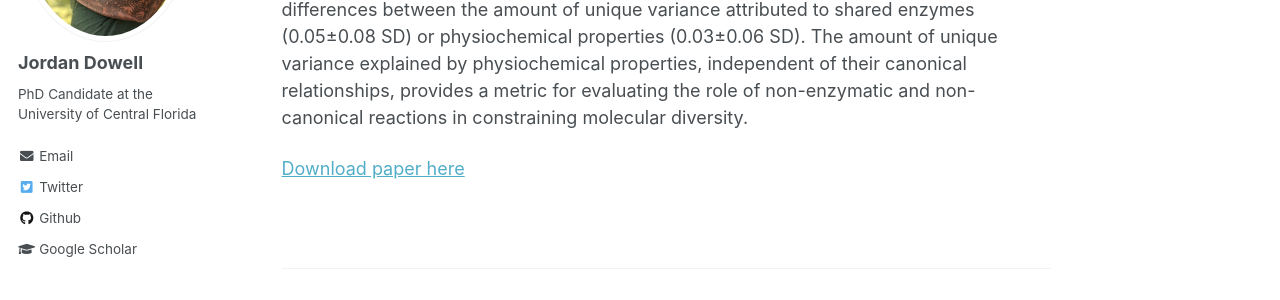
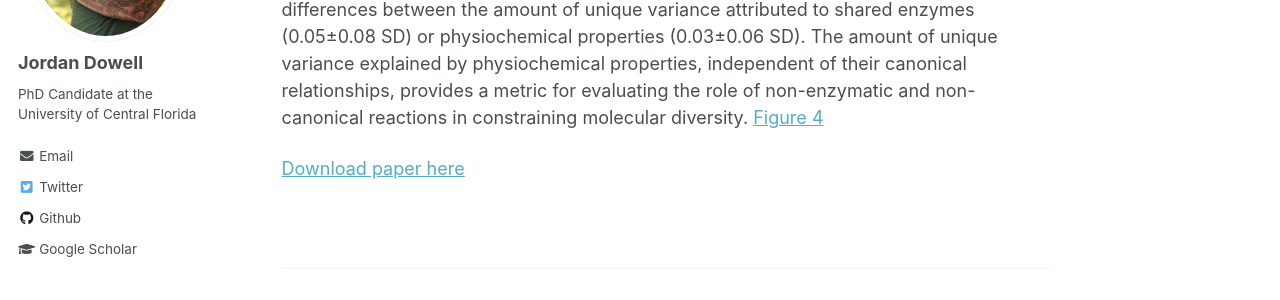
Before and after one commit to jordandowell/jordandowell.github.io, a Jekyll site: the page built from _publications/2020-08-14-paper-title-number-2.md, in a window 1280 px wide and 900 px high, scrolled down 562 px. Shown: the part 223-523 px from the top of the window. Built offline with Jekyll 4.4.1, drawn with Linux system fonts in a browser that asks for light colours.

Commit message:
added figure to publication

```diff
--- a/_publications/2020-08-14-paper-title-number-2.md
+++ b/_publications/2020-08-14-paper-title-number-2.md
@@ -9,5 +9,6 @@ paperurl: 'https://doi.org/10.1007/s00049-020-00322-4'
 citation: '<b>Dowell, J.A.</b>, Mason, C.M. Correlation in plant volatile metabolites: physiochemical properties as a proxy for enzymatic pathways and an alternative metric of biosynthetic constraint. <i>Chemoecology</i> (2020). https://doi.org/10.1007/s00049-020-00322-4'
 ---
 From intra-individual regulation of metabolism to entire ecosystem functioning, the thousands of biogenic compounds produced by organisms serve as a major component of ecological and evolutionary diversity mediating interactions across scales. Earlier work considers canonical reactions, defined as reactions specified along accepted (experimentally validated or theoretically postulated) biosynthetic pathways, as the primary form of constraint on chemical diversity. An emerging understanding of non-canonical reactions (reactions which occur independently of canonical reactions) suggests that the physical chemistry of compounds may play a larger role in constraining chemo-diversity than previously thought. We selected 24 studies of plant volatile profiles, satisfying a defined set of criteria, to assess the extent of correlation among profiles attributable to either shared biosynthetic enzymes or physiochemical properties. Across studies, regardless of treatment, 0.17 (±0.16 SD) adjusted R2 was attributed to both shared biosynthetic enzymes and physiochemical properties; however, there were no significant differences between the amount of unique variance attributed to shared enzymes (0.05±0.08 SD) or physiochemical properties (0.03±0.06 SD). The amount of unique variance explained by physiochemical properties, independent of their canonical relationships, provides a metric for evaluating the role of non-enzymatic and non-canonical reactions in constraining molecular diversity.
+[Figure 4](http://jordandowell.github.io/files/Dowell-Mason2020_figure.pdf)
 
 [Download paper here](http://jordandowell.github.io/files/Dowell-Mason2020_Article_CorrelationInPlantVolatileMeta2.pdf)
```
Also changed, not shown: 1 other file.
